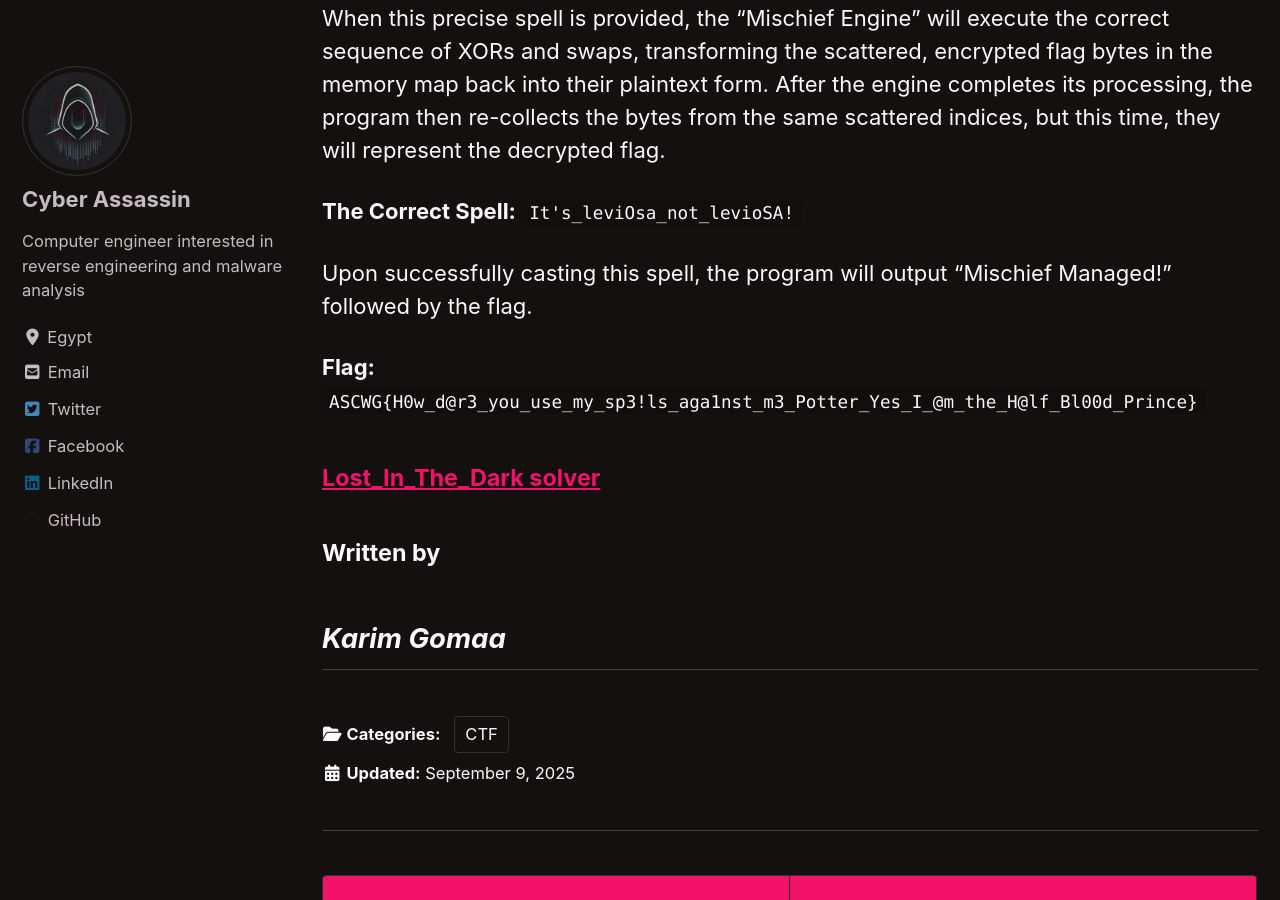
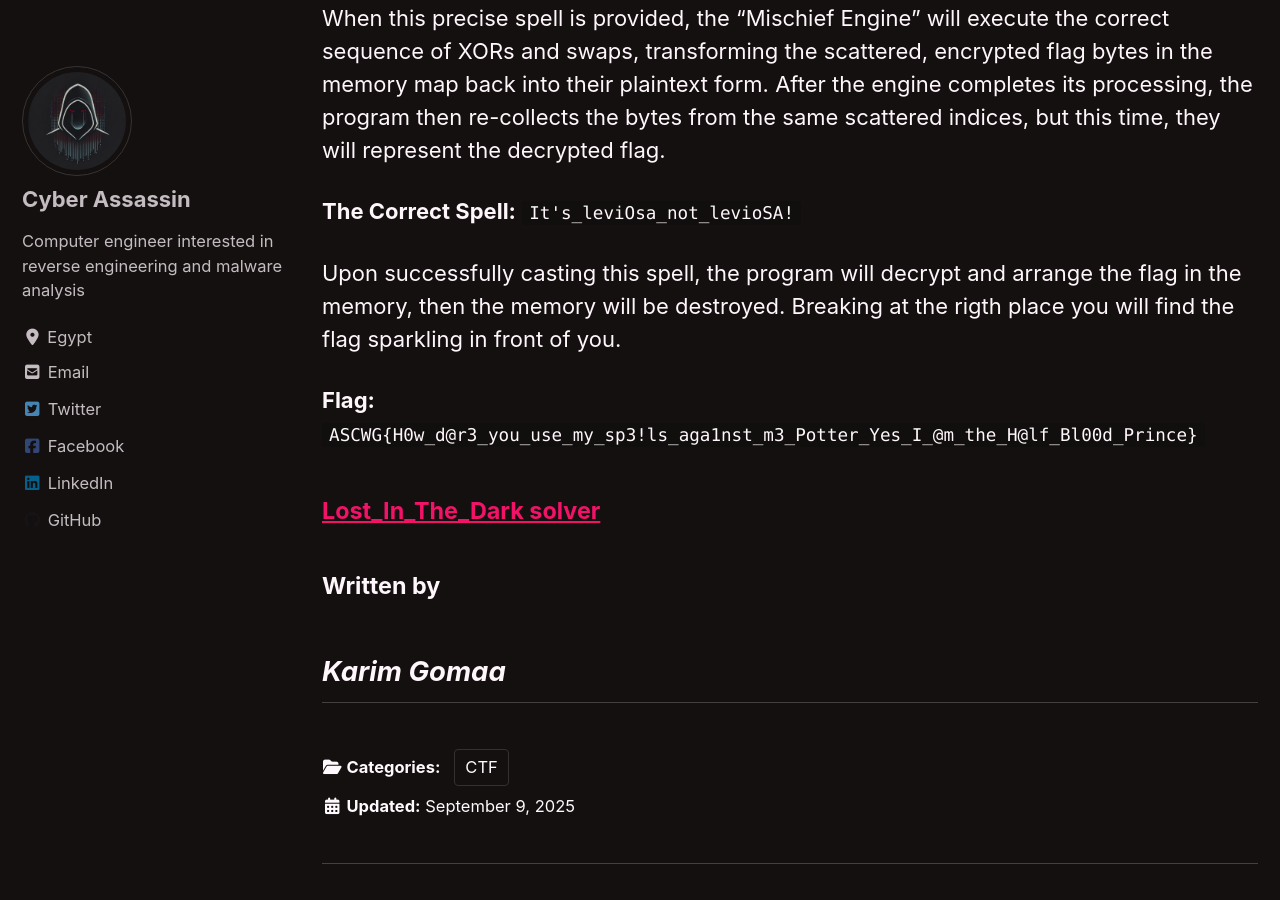
Before and after one commit to Karim-Gomaa/Karim-Gomaa.github.io, a Jekyll site: the page built from _posts/CTF/2025-9-9-ASCWG25_Finals.md, in a window 1280 px wide and 900 px high, scrolled down 16447 px. Built offline with Jekyll 4.4.1, drawn with Linux system fonts in a browser that asks for light colours; cached includes are drawn as plain includes; nearby versions of some CDN libraries.

Commit message:
Update 2025-9-9-ASCWG25_Finals.md

```diff
--- a/_posts/CTF/2025-9-9-ASCWG25_Finals.md
+++ b/_posts/CTF/2025-9-9-ASCWG25_Finals.md
@@ -292,7 +292,7 @@ When this precise spell is provided, the "Mischief Engine" will execute the corr
 
 **The Correct Spell:** `It's_leviOsa_not_levioSA!`
 
-Upon successfully casting this spell, the program will output "Mischief Managed!" followed by the flag.
+Upon successfully casting this spell, the program will decrypt and arrange the flag in the memory, then the memory will be destroyed. Breaking at the rigth place you will find the flag sparkling in front of you.
 
 **Flag:** `ASCWG{H0w_d@r3_you_use_my_sp3!ls_aga1nst_m3_Potter_Yes_I_@m_the_H@lf_Bl00d_Prince}`
 
```
